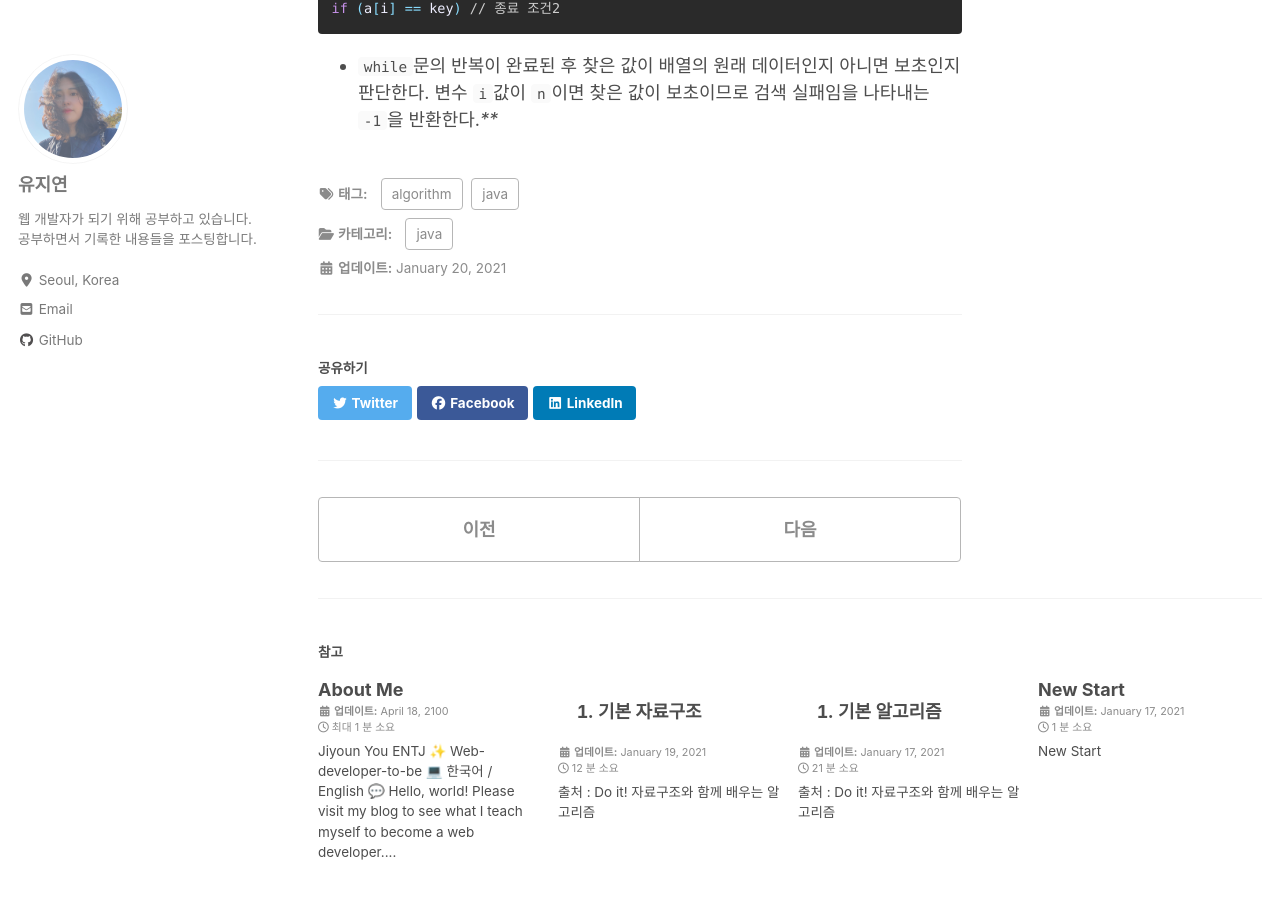
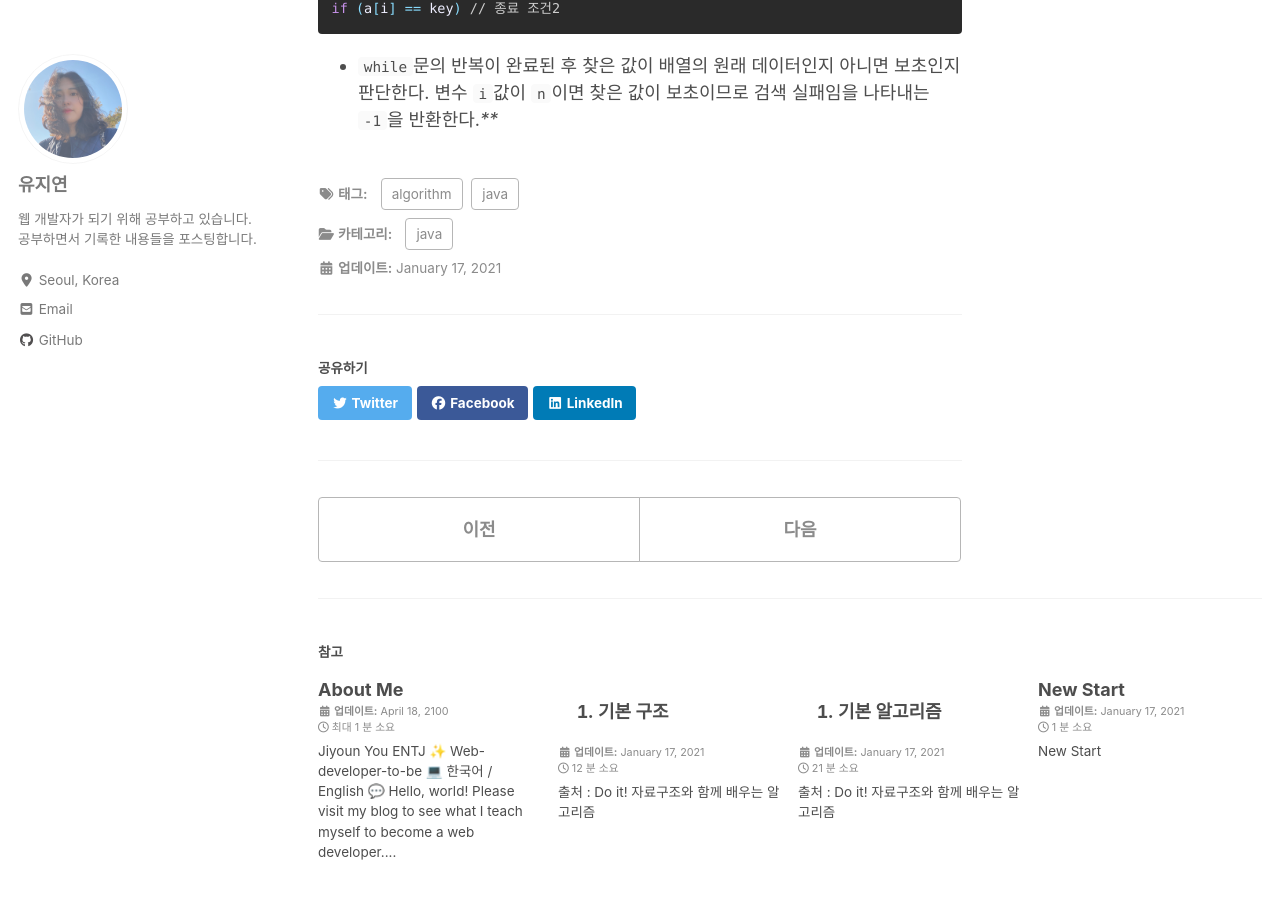
Before and after one commit to Jiyoun-Yoo/jiyoun-yoo.github.io, a Jekyll site: the page built from _posts/java-algorithm/2021-01-20-algorithm-03.md, in a window 1280 px wide and 900 px high, scrolled down 6246 px. Built offline with Jekyll 4.4.1, drawn with Linux system fonts in a browser that asks for light colours; cached includes are drawn as plain includes; nearby versions of some CDN libraries; some of the changed text lies outside the part shown.

Commit message:
algorithm

```diff
--- a/_posts/java-algorithm/2021-01-19-algorithm-02.md
+++ b/_posts/java-algorithm/2021-01-19-algorithm-02.md
@@ -1,10 +1,10 @@
 ---
-title: '02. 기본 자료구조'
+title: '02. 기본 구조'
 categories:
 - java
 tag:
 - [java, algorithm]
-last_modified_at: '2021-01-19 22:00:00 +0800'
+last_modified_at: '2021-01-17 22:00:00 +0800'
 ---
 
 출처 : [Do it! 자료구조와 함께 배우는 알고리즘](http://www.easyspub.co.kr/20_Menu/BookView/B001/299/PUB)
--- a/_posts/java-algorithm/2021-01-20-algorithm-03.md
+++ b/_posts/java-algorithm/2021-01-20-algorithm-03.md
@@ -4,7 +4,7 @@ categories:
 - java
 tag:
 - [java, algorithm]
-last_modified_at: '2021-01-20 22:00:00 +0800'
+last_modified_at: '2021-01-17 22:00:00 +0800'
 ---
 
 출처 : [Do it! 자료구조와 함께 배우는 알고리즘](http://www.easyspub.co.kr/20_Menu/BookView/B001/299/PUB)
```
